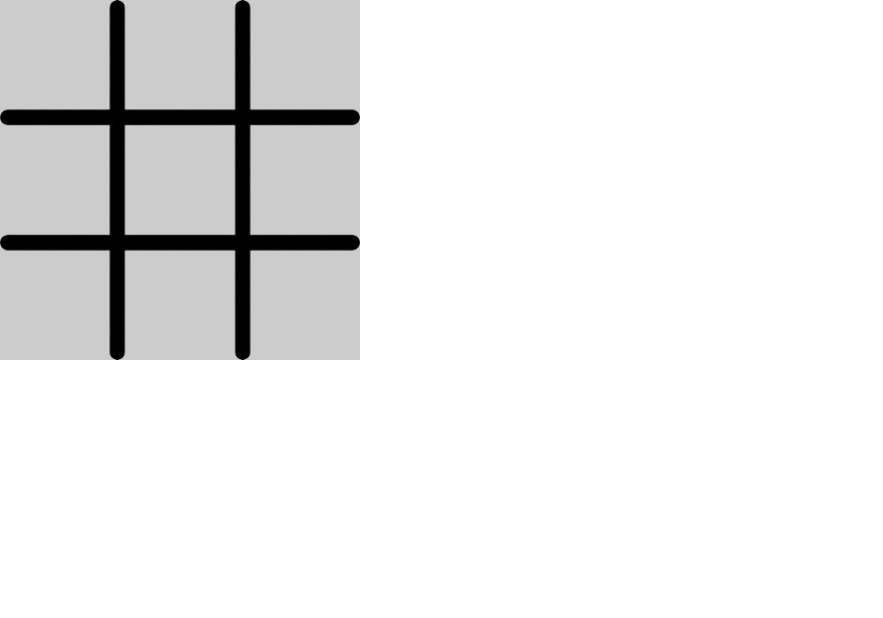
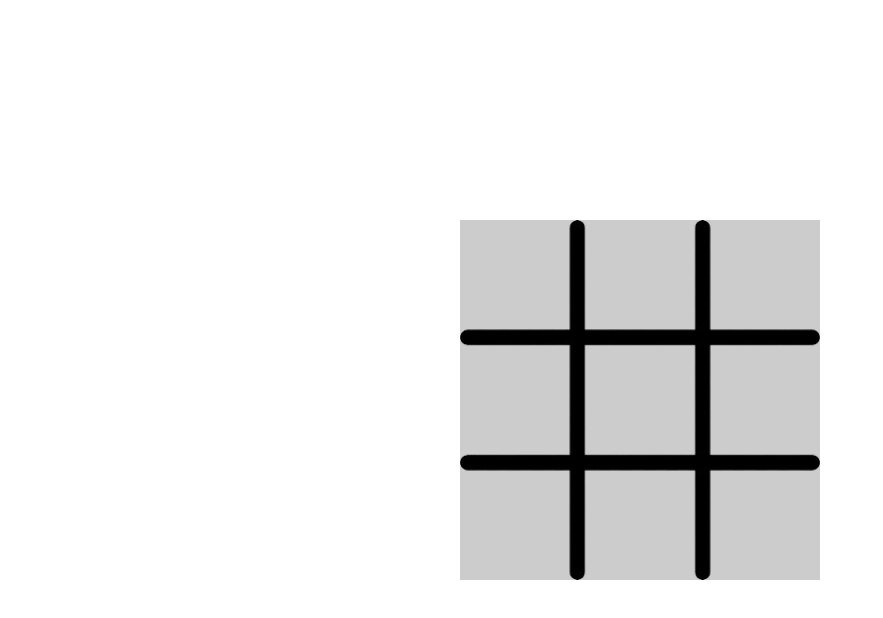
Before and after one commit to Ferym26/xo-pixi-vite, a website built with Vite: page index.html in a window 1280 px wide. Shown: the whole page, without its empty margins (0-883 px from the left). Built offline with nearby package versions, Linux system fonts and the light colour scheme.

Commit message:
refacroted to class

```diff
--- a/package.json
+++ b/package.json
@@ -4,7 +4,7 @@
   "version": "0.0.0",
   "type": "module",
   "scripts": {
-    "dev": "vite",
+    "start": "vite",
     "build": "vite build",
     "preview": "vite preview"
   },
--- a/src/conponents/bg.js
+++ b/src/components/bg.js
@@ -8,7 +8,7 @@ export class Bg {
 		this.draw();
 	}
 
-	draw() {
+	async draw() {
 		this.bg.x = 0;
 		this.bg.y = 0
 		this.scene.addChild(this.bg);
--- a/src/main.js
+++ b/src/main.js
@@ -1,80 +1,75 @@
 import { Application, Container, Assets, Sprite, Texture, Graphics } from "pixi.js";
 
-import { Tile } from './conponents/tile.js';
-import { Bg } from './conponents/bg.js';
+import { Tile } from './components/tile.js';
+import { Bg } from './components/bg.js';
+
 import { isWin } from './utils/iswin.js';
+import { tileType, gameState } from './utils/types.js'
+import { assetsLoader } from './utils/assetsLoader.js';
 
 import './styles/style.css';
 
 class XOGame {
 	constructor() {
+		this.app = new Application();
+		this.scene = new Container();
+		this.field = new Container();
+		this.fieldSize = 360;
+		this.fieldBGColor = 0xCCCCCC;
 		this.activePlayer = 'P1'; // 'P2'
-	}
-
-	start() {
-		// const bg = new Bg();
-	}
-
-	action() {
-
-	}
-}
-
-const xoGame = new XOGame({});
-xoGame.start();
-
-const app = new Application();
-await app.init({
-	width: 360,
-	height: 360,
-	backgroundColor: 0xCCCCCC,
-	antialias: true,
-	// resizeTo: window,
-})
-document.body.appendChild(app.canvas);
-
-const scene = new Container();
-app.stage.addChild(scene);
-
-await Assets.load([
-	'/images/field.png',
-	'/images/cross.png',
-	'/images/circle.png',
-	'/images/empty.png',
-]);
-
-const bg = new Bg({scene});
-
-
-// # o x
-const model = [
+		this.state = gameState.play; // play finish
+		this.model = [
 			['#', '#', '#'],
 			['#', '#', '#'],
 			['#', '#', '#'],
-]
-const fieldData = []
+		];
+		this.fieldData = []; // массив всех плиток
 
+		this.init();
+	}
 
+	resetModel() {
+		this.model.forEach((row, i) => {
+			row.forEach((_, j) => {
+				this.model[j][i] = tileType.empty;
+			})
+		});
+	}
 
+	changePlayer() {
+		this.activePlayer === 'P1' ? this.activePlayer = 'P2' : this.activePlayer = 'P1'
+	}
 
+	async init() {
+		await this.app.init({
+			width: this.fieldSize,
+			height: this.fieldSize,
+			backgroundColor: this.fieldBGColor,
+			antialias: true,
+		})
+		document.body.appendChild(this.app.canvas);
 
+		this.scene.addChild(this.field)
+		this.app.stage.addChild(this.scene);
 
+		assetsLoader.load()
+			.then(() => {
+				this.draw();
+				this.events();
+			})
+			.catch((error) => {
+				console.error(error)
+			});
+	}
 
+	draw() {
+		new Bg({scene: this.scene});
 
-
-
-
-
-
-let activePlayer = 'P1';
-const changePlayer = () => activePlayer === 'P1' ? activePlayer = 'P2' : activePlayer = 'P1';
-
-
-model.forEach((row, i) => {
+		this.model.forEach((row, i) => {
 			row.forEach((item, j) => {
-		fieldData.push(
+				this.fieldData.push(
 					new Tile({
-				scene,
+						scene: this.field,
 						type: item,
 						x: j * 120,
 						y: i * 120,
@@ -83,25 +78,40 @@ model.forEach((row, i) => {
 				)
 			})
 		})
+	}
 
-scene.children.forEach((item, i) => {
-	item.interactive = true;
-	item.on('pointerdown', (data) => {
+	setTileType(data) {
 		const x = data.target.coordinates[0];
 		const y = data.target.coordinates[1];
 		const index = y * 3 + x;
 
-		if (activePlayer === 'P1') {
-			fieldData[index].setType('x');
-			model[x][y] = 'x';
+		// меняем поле только если оно пустое и игра не закончилась
+		if(this.model[x][y] !== tileType.empty || this.state !== gameState.play) {
+			return;
 		}
 
-		if (activePlayer === 'P2') {
-			fieldData[index].setType('o');
-			model[x][y] = 'o';
+		if(this.activePlayer === 'P1') {
+			this.fieldData[index].setType('x');
+			this.model[x][y] = 'x';
 		}
 
-		changePlayer();
-		isWin(model);
+		if(this.activePlayer === 'P2') {
+			this.fieldData[index].setType('o');
+			this.model[x][y] = 'o';
+		}
+
+		this.changePlayer();
+	}
+
+	events() {
+		this.field.children.forEach((item, i) => {
+			item.interactive = true;
+			item.on('pointerdown', (data) => {
+				this.setTileType(data);
+				isWin(this, this.model);
 			});
 		})
+	}
+}
+
+const xoGame = new XOGame({});
--- a/src/styles/style.css
+++ b/src/styles/style.css
@@ -3,3 +3,10 @@
 	padding: 0;
 	box-sizing: border-box;
 }
+
+body {
+	display: flex;
+	align-items: center;
+	justify-content: center;
+	height: 100dvh;
+}
--- /dev/null
+++ b/src/utils/assetsLoader.js
@@ -0,0 +1,12 @@
+import { Assets } from "pixi.js";
+
+export class assetsLoader {
+	static async load() {
+		await Assets.load([
+			'/images/field.png',
+			'/images/cross.png',
+			'/images/circle.png',
+			'/images/empty.png',
+		]);
+	}
+}
--- a/src/utils/iswin.js
+++ b/src/utils/iswin.js
@@ -1,7 +1,10 @@
-export const isWin = field => {
+import { gameState } from './types.js'
+
+export const isWin = (instance, field) => {
 	const isAllElementsEquel = (arr, type, i) => {
-		if(arr.every(item => item !== '#' && item === arr[0])) {
+		if(arr.every(item => item !== '#' && item === arr[0]) && instance.state === gameState.play) {
 			console.log(`${type} ${i + 1} wins`);
+			instance.state = gameState.finish;
 		}
 	}
 
@@ -26,6 +29,6 @@ export const isWin = field => {
 		diagonal1.push(row[i])
 		diagonal2.push(row[row.length - i - 1])
 	})
-	isAllElementsEquel(diagonal1, 'diagonal', 1)
-	isAllElementsEquel(diagonal2, 'diagonal', 2)
+	isAllElementsEquel(diagonal1, 'diagonal', 0)
+	isAllElementsEquel(diagonal2, 'diagonal', 1)
 }
--- /dev/null
+++ b/src/utils/types.js
@@ -0,0 +1,10 @@
+export const tileType = {
+	empty: '#',
+	cross: 'x',
+	circle: 'o',
+}
+
+export const gameState = {
+	play: 'play',
+	finish: 'finish',
+}
```
Also changed, not shown: src/components/tile.js (renamed from src/conponents/tile.js). Lines whose indentation alone changed are shown as unchanged.
